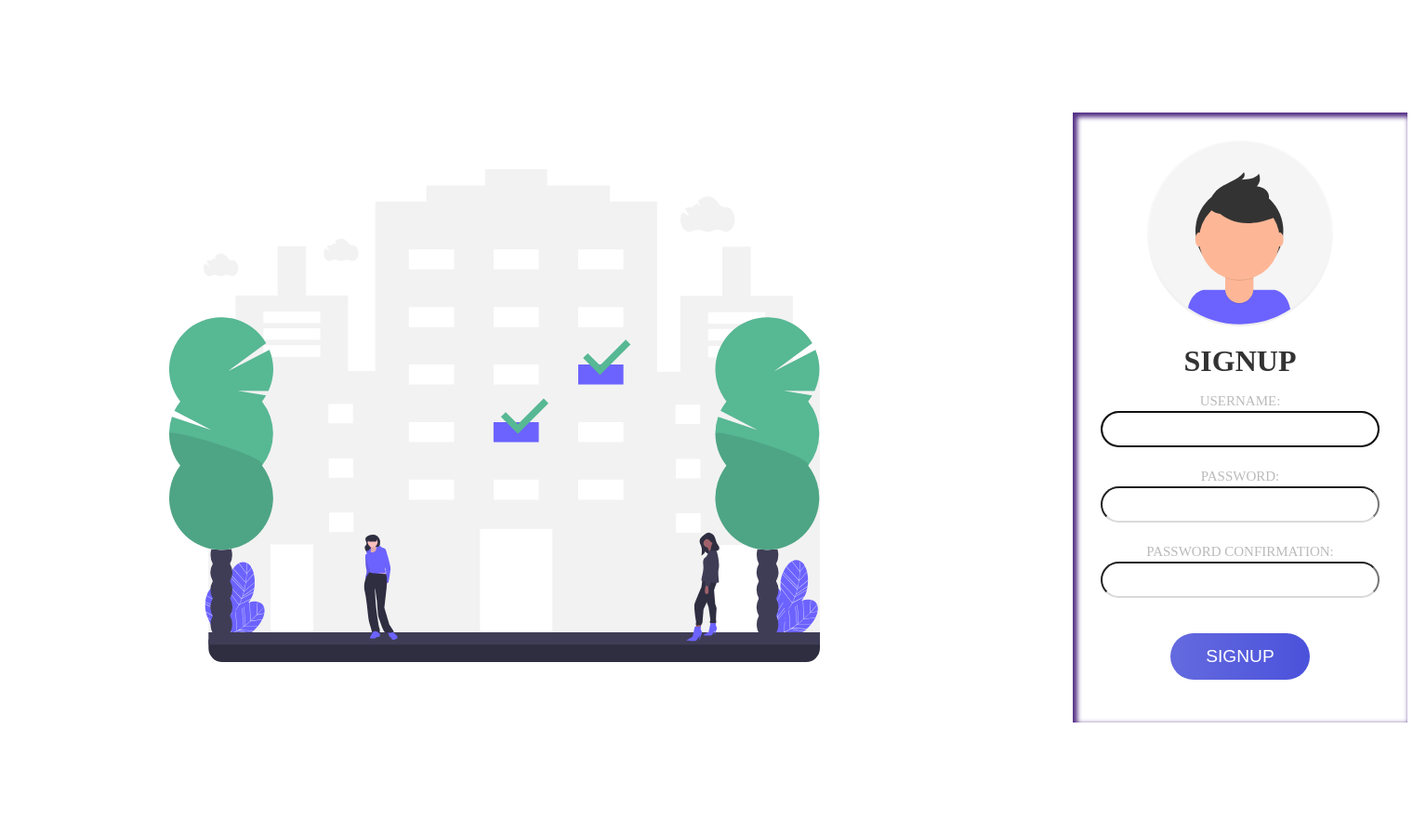
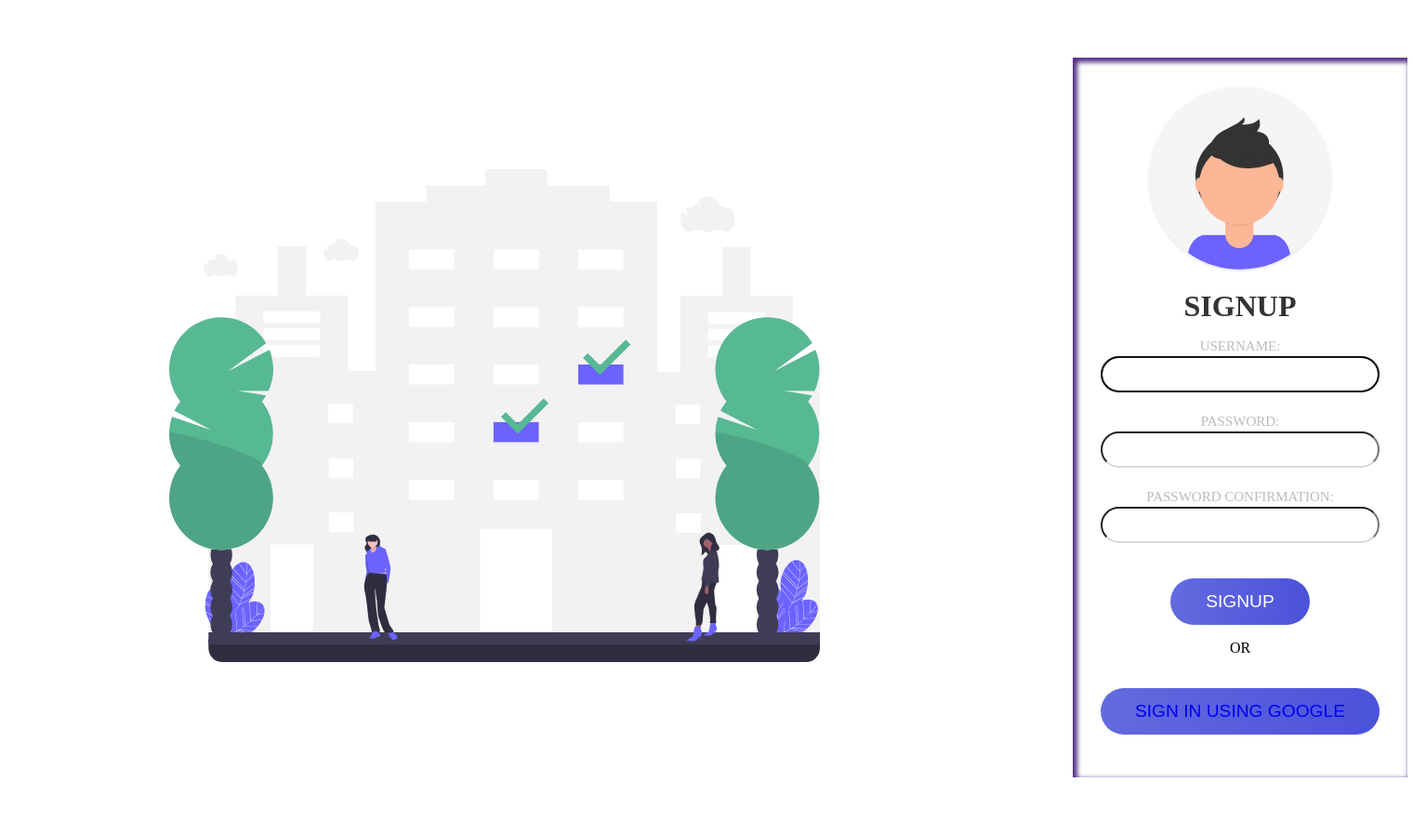
Before and after one commit to Abha2001/RoomAllotment, a Django app: page /signup in a window 1520 px wide. Shown: the whole page at 93% size. Run offline with Django 3.2, Linux system fonts and the light colour scheme.

Commit message:
modified

```diff
--- a/RoomBooking/static/css/signup.css
+++ b/RoomBooking/static/css/signup.css
@@ -99,3 +99,33 @@ label{
   color: #bbb;
   text-transform: uppercase
 }
+
+a{
+  text-decoration: none;
+}
+
+a:visited{
+  text-emphasis: none;
+  color: #fff;
+}
+
+.btn{
+  width:100%;
+    height:50px;
+  border-radius: 25px;
+  margin: 1rem 0;
+  font-size: 1.2rem;
+  outline: none;
+  border: none;
+  background-image: linear-gradient(to right, #646ade,#4b52db,#3d45eb);
+  cursor: pointer;
+  color:#fff;
+  background-size: 200%;
+  text-transform: uppercase;
+}
+
+a:hover{
+  background-position: right;
+  color:#d9d9d9;
+  font-size:20px;
+}
--- a/RoomBooking/templates/signup.html
+++ b/RoomBooking/templates/signup.html
@@ -23,6 +23,10 @@
                 {% csrf_token %}
                 {{ form }}
                 <input type="submit" value="SignUp">
+                <br>
+                <p>OR</p>
+                <br>
+                <button class="btn"><a href="{% url 'social:begin' 'google-oauth2' %}">Sign in Using Google</a></button></button><br>
             </form>
         </div>
     </div>
```
Also changed, not shown: db.sqlite3.
